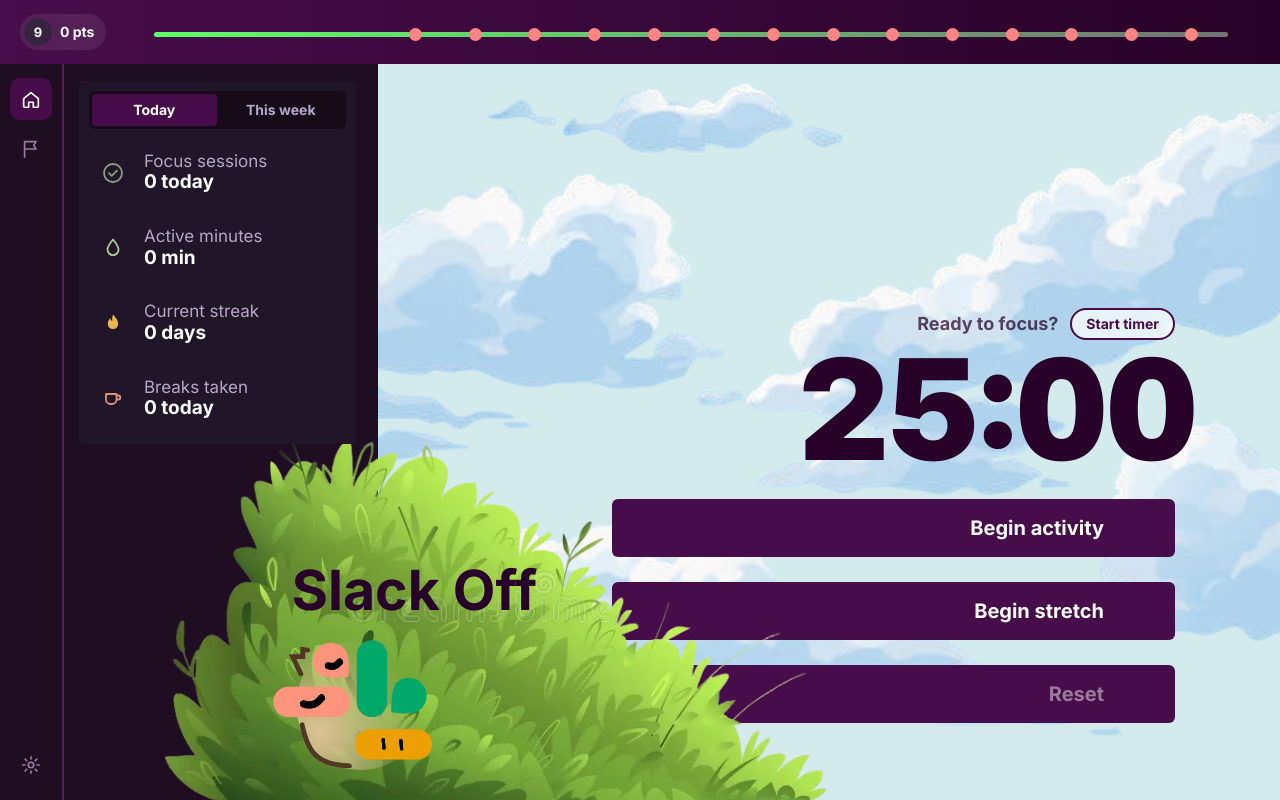
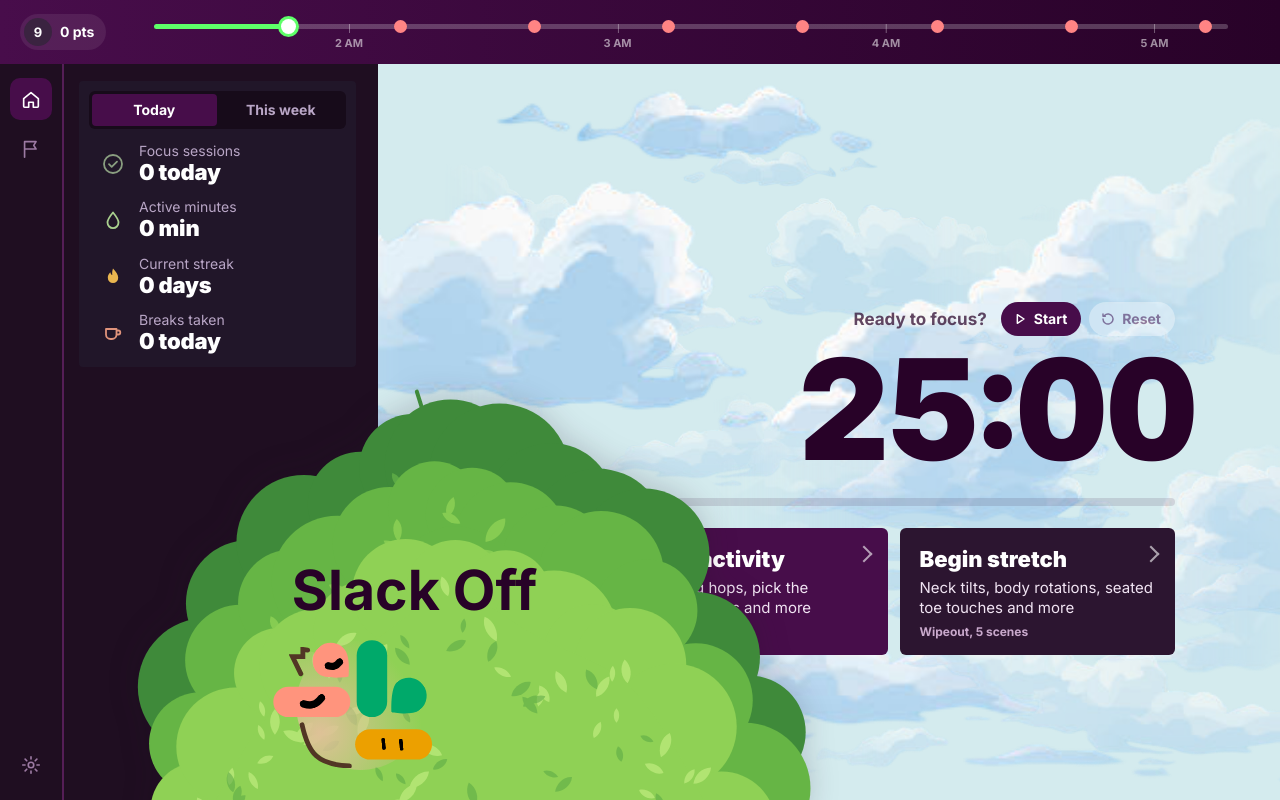
Before and after one commit to elphoun/HW13, a React (Vite) app in the folder slackoff-web/app/: page / in a window 1280 px wide. Built offline with nearby package versions, Linux system fonts and the light colour scheme.

Commit message:
changes to landing page

```diff
--- /dev/null
+++ b/slackoff-web/app/src/components/CloudSky.tsx
@@ -0,0 +1,15 @@
+import clouds from '../assets/home/clouds.png';
+
+/**
+ * Drifting cloud backdrop: the big cloud bank sways slowly, and two smaller copies sail right to left at different
+ * speeds and heights for depth. Pure CSS animation; it stops for people who prefer reduced motion.
+ */
+export function CloudSky({ className = '' }: { className?: string }) {
+  return (
+    <div className={`cloud-sky ${className}`} aria-hidden>
+      <img className="cs-far" src={clouds} alt="" />
+      <img className="cs-bank" src={clouds} alt="" />
+      <img className="cs-near" src={clouds} alt="" />
+    </div>
+  );
+}
--- a/slackoff-web/app/src/components/TopBar.tsx
+++ b/slackoff-web/app/src/components/TopBar.tsx
@@ -3,7 +3,7 @@ import { useApp } from '../state/AppState';
 import { useTimer } from '../state/TimerContext';
 import breakDot from '../assets/home/break-dot.svg';
 
-const HOUR = 3_600_000, SPAN_H = 9;
+const HOUR = 3_600_000, LOOKBACK = 0.5 * HOUR, SPAN = 4 * HOUR;   // the bar shows 30 min ago to 3.5 h ahead
 const clockTime = (t: number) => new Date(t).toLocaleTimeString([], { hour: 'numeric', minute: '2-digit' });
 const ordinal = (n: number) => { const s = ['th', 'st', 'nd', 'rd'], v = n % 100; return n + (s[(v - 20) % 10] || s[v] || s[0]); };
 
@@ -14,20 +14,22 @@ export function useUpcomingBreaks() {
   const [, tick] = useState(0);
   useEffect(() => { const i = setInterval(() => tick(n => n + 1), 15_000); return () => clearInterval(i); }, []);
   const now = Date.now();
-  const s = new Date(now); s.setMinutes(0, 0, 0);
-  const start = s.getTime() - HOUR, end = start + SPAN_H * HOUR;
+  const start = now - LOOKBACK, end = start + SPAN;
   const { workSeconds, exerciseSeconds, autoCycle } = data.settings;
   const work = workSeconds * 1000, brk = exerciseSeconds * 1000;
   const first = t.status === 'running' ? t.endAt : t.status === 'paused' ? now + t.remainingMs : now + work;
   const breaks: number[] = [];
   for (let b = first; b < end && breaks.length < 400; b += work + brk) { breaks.push(b); if (!autoCycle) break; }
-  return { breaks, pct: (ts: number) => ((ts - start) / (end - start)) * 100 };
+  const hours: number[] = [];
+  for (let h = Math.ceil(start / HOUR) * HOUR; h < end; h += HOUR) hours.push(h);
+  return { breaks, hours, now, pct: (ts: number) => ((ts - start) / (end - start)) * 100 };
 }
 
-/** Top bar: your weekly rank on the left, a track with a dot for every upcoming break. */
+/** Top bar: your weekly rank on the left, then the next few hours with a dot for every upcoming break. */
 export function TopBar({ onShowWeek }: { onShowWeek: () => void }) {
   const { leaderboard, stats } = useApp();
-  const { breaks, pct } = useUpcomingBreaks();
+  const { breaks, hours, now, pct } = useUpcomingBreaks();
+  const hourLabel = (h: number) => new Date(h).toLocaleTimeString([], { hour: 'numeric' });
   const rank = leaderboard.find(r => r.you)?.rank ?? 0;
 
   return (
@@ -37,7 +39,10 @@ export function TopBar({ onShowWeek }: { onShowWeek: () => void }) {
         <span className={`tb-rank-num r${rank}`}>{rank}</span>
         <span className="tb-rank-pts">{stats.weeklyPoints} pts</span>
       </button>
-      <div className="tb-track" role="img" aria-label={breaks.length ? `Breaks at ${breaks.map(clockTime).join(', ')}` : 'No breaks scheduled'}>
+      <div className="tb-track" role="img" aria-label={breaks.length ? `Breaks at ${breaks.map(clockTime).join(', ')}` : 'No breaks scheduled'}
+        style={{ ['--now' as string]: `${pct(now)}%` }}>
+        {hours.map(h => <span key={h} className="tb-hour" style={{ left: `${pct(h)}%` }}>{hourLabel(h)}</span>)}
+        <span className="tb-now" title={`Now, ${clockTime(now)}`} />
         {breaks.map((b, i) => (
           <span key={i} className="tb-dot" style={{ left: `${pct(b)}%` }}>
             <img src={breakDot} alt="" />
--- a/slackoff-web/app/src/pages/Adventures.tsx
+++ b/slackoff-web/app/src/pages/Adventures.tsx
@@ -2,7 +2,7 @@ import { useState } from 'react';
 import { useApp } from '../state/AppState';
 import { STORIES, type Story } from '../data/stories';
 import { StoryPlayer } from '../components/StoryPlayer';
-import clouds from '../assets/home/clouds.png';
+import { CloudSky } from '../components/CloudSky';
 
 /** Rolling hill behind the menu (the dashed mound in the sketch). */
 const Hill = () => (
@@ -30,7 +30,7 @@ export function Adventures({ goHome }: { goHome: () => void }) {
 
   return (
     <main className="wipeout">
-      <img className="wo-clouds" src={clouds} alt="" />
+      <CloudSky />
       <Hill />
       <div className="wo-menu">
         <h1 className="wo-title">Begin your adventure</h1>
--- a/slackoff-web/app/src/pages/Home.tsx
+++ b/slackoff-web/app/src/pages/Home.tsx
@@ -7,25 +7,45 @@ import { useApp } from '../state/AppState';
 import { fmtClock } from '../lib/dates';
 import { permission } from '../lib/notify';
 import { storyById } from '../data/stories';
+import { exerciseById } from '../data/exercises';
 import type { BreakType } from '../types';
-import clouds from '../assets/home/clouds.png';
-import bush from '../assets/home/bush.png';
+import { CloudSky } from '../components/CloudSky';
+import bush from '../assets/home/bush.svg';
 
 const DESIGN_H = 918;   // height of the home area in the Figma frame
 const clockTime = (t: number) => new Date(t).toLocaleTimeString([], { hour: 'numeric', minute: '2-digit' });
 
-/** One line above the clock: what the focus timer is doing, plus the control for it. */
+const Icon = ({ d }: { d: string }) => <svg viewBox="0 0 24 24" width="16" height="16" fill="none" stroke="currentColor" strokeWidth="2.2" strokeLinecap="round" strokeLinejoin="round" aria-hidden><path d={d} /></svg>;
+const PLAY = 'M8 5.5v13l10-6.5z', PAUSE = 'M9 5.5v13M15 5.5v13', RESET = 'M4.5 12a7.5 7.5 0 1 0 2.2-5.3M4.5 4.5v3.5H8';
+
+/** Above the clock: what the focus timer is doing, and its two controls. */
 function TimerStatus() {
   const t = useTimer();
   const { breaks } = useUpcomingBreaks();
-  const [text, action] = t.status === 'running' ? [`Next break at ${clockTime(breaks[0] ?? t.endAt)}`, { label: 'Pause', fn: t.pause }]
-    : t.status === 'paused' ? ['Focus timer paused', { label: 'Resume', fn: t.resume }]
-    : ['Ready to focus?', { label: 'Start timer', fn: t.start }];
+  const [text, action] = t.status === 'running' ? [`Next break at ${clockTime(breaks[0] ?? t.endAt)}`, { label: 'Pause', icon: PAUSE, fn: t.pause }]
+    : t.status === 'paused' ? ['Focus timer paused', { label: 'Resume', icon: PLAY, fn: t.resume }]
+    : ['Ready to focus?', { label: 'Start', icon: PLAY, fn: t.start }];
   return (
     <div className="home-status" aria-live="polite">
       <span>{text}</span>
-      <button className="home-status-btn" onClick={action.fn}>{action.label}</button>
+      <button className={`home-ctl${t.status === 'running' ? '' : ' strong'}`} onClick={action.fn}><Icon d={action.icon} />{action.label}</button>
+      <button className="home-ctl" onClick={t.reset} disabled={t.status === 'idle'} title="Reset the focus timer"><Icon d={RESET} />Reset</button>
     </div>
+  );
+}
+
+/** The two ways to take a break. Both play the same story; the card says which moves you'll get. */
+function BreakCard({ type, title, onClick }: { type: BreakType; title: string; onClick: () => void }) {
+  const { data } = useApp();
+  const story = storyById(data.settings.story);
+  const moves = [...new Set(story.scenes.map(sc => exerciseById(sc.moves[type].exerciseId)?.name).filter(Boolean))] as string[];
+  const preview = moves.slice(0, 3).join(', ').toLowerCase();
+  return (
+    <button className={`home-card ${type}`} onClick={onClick}>
+      <b>{title}</b>
+      <span>{preview.charAt(0).toUpperCase() + preview.slice(1)}{moves.length > 3 ? ' and more' : ''}</span>
+      <small>{story.name}, {story.scenes.length} scenes</small>
+    </button>
   );
 }
 
@@ -38,8 +58,6 @@ function ReminderPrompt() {
 
 export function Home({ tab, setTab, beginBreak, goAdventures }: { tab: SideTab; setTab: (t: SideTab) => void; beginBreak: (type: BreakType) => void; goAdventures: () => void }) {
   const t = useTimer();
-  const { data } = useApp();
-  const story = storyById(data.settings.story);
   // Shrink the bush + mascot on shorter screens so they don't cover the buttons.
   const ref = useRef<HTMLElement>(null);
   useEffect(() => {
@@ -49,14 +67,18 @@ export function Home({ tab, setTab, beginBreak, goAdventures }: { tab: SideTab;
   }, []);
   return (
     <main className="home" ref={ref}>
-      <img className="home-clouds" src={clouds} alt="" />
+      <CloudSky />
       <aside className="home-side"><StatsPanel tab={tab} setTab={setTab} /></aside>
       <div className={`home-timer is-${t.status}`}>
         <TimerStatus />
         <div className="home-clock" role="timer" aria-label={`${fmtClock(t.remainingNow)} remaining`}>{fmtClock(t.remainingNow)}</div>
-        <button className="home-btn" onClick={() => beginBreak('activity')} title={`Start an activity break: ${story.name}`}>Begin activity</button>
-        <button className="home-btn" onClick={() => beginBreak('stretch')} title={`Start a stretch break: ${story.name}`}>Begin stretch</button>
-        <button className="home-btn" onClick={t.reset} disabled={t.status === 'idle'}>Reset</button>
+        <div className="home-progress" role="progressbar" aria-label="Focus session progress" aria-valuemin={0} aria-valuemax={100} aria-valuenow={Math.round(t.progress * 100)}>
+          <i style={{ width: `${t.progress * 100}%` }} />
+        </div>
+        <div className="home-cards">
+          <BreakCard type="activity" title="Begin activity" onClick={() => beginBreak('activity')} />
+          <BreakCard type="stretch" title="Begin stretch" onClick={() => beginBreak('stretch')} />
+        </div>
         <ReminderPrompt />
       </div>
       <div className="home-bush">
--- a/slackoff-web/app/src/styles.css
+++ b/slackoff-web/app/src/styles.css
@@ -83,7 +83,6 @@ kbd { background: rgba(0, 0, 0, .12); border-radius: 6px; padding: 1px 7px; font
 
 /* ---------- wipeout: menu ("Begin your adventure" sketch) ---------- */
 .wipeout { position: relative; min-height: calc(100vh - var(--bar-h)); overflow: hidden; background: #d4ebee; display: flex; justify-content: center; }
-.wo-clouds { position: absolute; right: 0; top: -27px; width: 1133px; height: auto; pointer-events: none; -webkit-mask-image: linear-gradient(90deg, transparent, #000 30%); mask-image: linear-gradient(90deg, transparent, #000 30%); }
 .wo-hill { position: absolute; left: 0; right: 0; bottom: 0; width: 100%; height: 46%; pointer-events: none; }
 .wo-menu { position: relative; width: min(563px, 100% - 32px); padding: 64px 0 48px; display: flex; flex-direction: column; gap: 14px; }
 .wo-title { margin: 0 0 18px; text-align: center; color: #280228; font-size: clamp(34px, 4.4vw, 52px); font-weight: 900; line-height: 1.05; white-space: nowrap; letter-spacing: -.01em; }
@@ -165,7 +164,10 @@ kbd { background: rgba(0, 0, 0, .12); border-radius: 6px; padding: 1px 7px; font
 /* ---------- app shell: top bar + left rail (Figma "MacBook Pro 14' - 1") ---------- */
 .app { --bar-h: 64px; --rail-w: 64px; }
 .topbar { position: fixed; inset: 0 0 auto 0; z-index: 20; height: var(--bar-h); background: linear-gradient(90deg, #480d4b, #280228); }
-.tb-track { position: absolute; left: 154px; right: 52px; top: 32px; height: 5px; border-radius: 2.5px; background: linear-gradient(90deg, #5eff69, #737373); }
+.tb-track { position: absolute; left: 154px; right: 52px; top: 24px; height: 5px; border-radius: 2.5px; background: linear-gradient(90deg, #5eff69 var(--now, 0%), rgba(255, 255, 255, .22) var(--now, 0%)); }
+.tb-hour { position: absolute; top: 14px; transform: translateX(-50%); color: rgba(255, 255, 255, .55); font: 600 11px/1 Inter, system-ui, sans-serif; white-space: nowrap; pointer-events: none; }
+.tb-hour::before { content: ''; position: absolute; left: 50%; top: -14px; width: 1px; height: 9px; background: rgba(255, 255, 255, .35); }
+.tb-now { position: absolute; left: var(--now); top: -5px; width: 15px; height: 15px; margin-left: -7.5px; border-radius: 50%; background: #fff; box-shadow: 0 0 0 3px #5eff69; }
 .tb-dot { position: absolute; top: -4px; margin-left: -6.5px; }
 .rail { position: fixed; left: 0; top: var(--bar-h); bottom: 0; z-index: 20; width: var(--rail-w); background: #1f0e21; border-right: 2px solid #551e57; display: flex; flex-direction: column; align-items: center; gap: 8px; padding: 14px 0; }
 .rail-btn { width: 42px; height: 42px; border: 0; border-radius: 10px; background: transparent; color: #9c7aa3; display: grid; place-items: center; transition: background .15s, color .15s; }
@@ -177,35 +179,43 @@ kbd { background: rgba(0, 0, 0, .12); border-radius: 6px; padding: 1px 7px; font
 /* ---------- home ---------- */
 .home { position: relative; height: calc(100vh - var(--bar-h)); min-height: 640px; overflow: hidden; background: #d4ebee; font-family: Inter, system-ui, -apple-system, 'Segoe UI', sans-serif; }
 .home-side { position: absolute; left: 0; top: 0; bottom: 0; pointer-events: none; width: 314px; background: #1f0e21; padding: 17px 21px 0 15px; }
-.home-clouds { position: absolute; z-index: 0; right: 0; top: -27px; width: 1133px; height: 737px; pointer-events: none; }
 .stats-panel { width: 277px; background: #211629; border-radius: 4px; padding: 10px 10px 0; }
 .sp-tabs { display: grid; grid-template-columns: 1fr 1fr; gap: 2px; padding: 3px; border-radius: 6px; background: #170b1a; }
 .sp-tab { height: 32px; border: 0; border-radius: 4px; background: transparent; color: #b9a6c6; font: 600 14px/1 Inter, system-ui, sans-serif; transition: background .15s, color .15s; }
 .sp-tab:hover { color: #fff; }
 .sp-tab[aria-selected="true"] { background: #470d4a; color: #fff; }
-.sp-body { min-height: 312px; padding: 22px 6px 24px; }
-.sp-list { list-style: none; margin: 0; padding: 0 0 0 6px; display: flex; flex-direction: column; gap: 32px; }
-.sp-row { display: flex; align-items: center; gap: 19px; }
+.sp-body { padding: 14px 6px 12px; }
+.sp-list { list-style: none; margin: 0; padding: 0 0 0 6px; display: flex; flex-direction: column; gap: 14px; }
+.sp-row { display: flex; align-items: center; gap: 14px; }
 .sp-icon { flex: none; width: 24px; height: 24px; }
-.sp-text { display: flex; flex-direction: column; line-height: 1.2; }
-.sp-label { color: #b9a6c6; font-size: 17px; }
-.sp-value { color: #fff; font-size: 19px; font-weight: 700; }
-.home-timer { position: absolute; z-index: 3; right: 105px; top: 35.3%; width: 563px; display: flex; flex-direction: column; gap: 25px; }
+.sp-text { display: flex; flex-direction: column; gap: 1px; line-height: 1.15; }
+.sp-label { color: #b9a6c6; font-size: 14px; }
+.sp-value { color: #fff; font-size: 22px; font-weight: 800; letter-spacing: -.01em; }
+.home-timer { position: absolute; z-index: 3; right: 105px; top: 35.3%; width: 563px; display: flex; flex-direction: column; gap: 18px; }
 .home-timer { pointer-events: none; } .home-timer > * { pointer-events: auto; }
-.home-status { position: absolute; right: 0; top: -16px; display: flex; align-items: center; gap: 12px; color: #280228; font-size: 18px; font-weight: 700; }
-.home-status > span { opacity: .72; }
-.home-status-btn { height: 32px; padding: 0 14px; border: 2px solid #470d4a; border-radius: 16px; background: rgba(255, 255, 255, .7); color: #470d4a; font: 700 14px/1 Inter, system-ui, sans-serif; transition: background .15s, color .15s; }
-.home-status-btn:hover { background: #470d4a; color: #fff; }
+.home-status { position: absolute; right: 0; top: -22px; display: flex; align-items: center; gap: 8px; color: #280228; font-size: 17px; font-weight: 700; }
+.home-status > span { opacity: .72; margin-right: 6px; }
+.home-ctl { display: inline-flex; align-items: center; gap: 6px; height: 34px; padding: 0 14px 0 11px; border: 0; border-radius: 17px; background: rgba(255, 255, 255, .75); color: #470d4a; font: 700 14px/1 Inter, system-ui, sans-serif; transition: background .15s, color .15s; }
+.home-ctl:hover:not(:disabled) { background: #fff; }
+.home-ctl.strong { background: #470d4a; color: #fff; } .home-ctl.strong:hover { background: #5a1460; }
+.home-ctl:disabled { opacity: .5; }
 .home-remind { align-self: flex-end; margin-top: -10px; border: 0; background: none; padding: 4px 0; color: #280228; font: 700 15px/1 Inter, system-ui, sans-serif; text-decoration: underline; text-underline-offset: 3px; }
 .home-remind:hover { color: #470d4a; }
-.home-clock { align-self: flex-end; margin: 0 -22px -19.5px 0; color: #280228; font-size: 140px; font-weight: 900; line-height: normal; font-variant-numeric: tabular-nums; }
-.home-btn { height: 58px; border: 0; border-radius: 6px; background: #470d4a; color: #fff; font-family: inherit; font-size: 20px; font-weight: 700; text-align: right; padding: 0 71px 0 0; transition: background .15s, transform .1s; }
-.home-btn:hover:not(:disabled) { background: #5a1460; }
-.home-btn:active:not(:disabled) { transform: translateY(2px); }
-.home-btn:disabled { opacity: 1; background: #470d4a; color: rgba(255, 255, 255, .45); }
-.home-btn:focus-visible, .sp-tab:focus-visible, .rail-btn:focus-visible, .tb-rank:focus-visible, .lb-link:focus-visible, .home-mascot-btn:focus-visible { outline: 3px solid #5eff69; outline-offset: 2px; }
-.home-bush { position: absolute; z-index: 3; left: 61px; bottom: calc(-69px * var(--home-scale, 1)); width: 905px; height: 645px; pointer-events: none; transform: scale(var(--home-scale, 1)); transform-origin: 0 100%; }
-.home-bush-img { position: absolute; inset: 0; width: 100%; height: 100%; object-fit: cover; }
+.home-clock { align-self: flex-end; margin: 0 -22px -14px 0; color: #280228; font-size: 140px; font-weight: 900; line-height: normal; font-variant-numeric: tabular-nums; }
+.home-progress { height: 8px; border-radius: 4px; background: rgba(40, 2, 40, .12); overflow: hidden; }
+.home-progress i { display: block; height: 100%; border-radius: 4px; background: #470d4a; transition: width .4s linear; }
+.home-cards { display: grid; grid-template-columns: 1fr 1fr; gap: 12px; margin-top: 4px; }
+.home-card { position: relative; display: flex; flex-direction: column; align-items: flex-start; gap: 6px; min-height: 124px; padding: 18px 20px 16px; border: 0; border-radius: 6px; background: #470d4a; color: #fff; font-family: inherit; text-align: left; overflow: hidden; transition: background .15s, transform .1s; }
+.home-card::after { content: ''; position: absolute; right: 18px; top: 20px; width: 10px; height: 10px; border-top: 2.5px solid currentColor; border-right: 2.5px solid currentColor; transform: rotate(45deg); opacity: .6; transition: transform .15s, opacity .15s; }
+.home-card:hover { background: #5a1460; } .home-card:hover::after { transform: translateX(3px) rotate(45deg); opacity: 1; }
+.home-card:active { transform: translateY(2px); }
+.home-card b { font-size: 22px; font-weight: 800; }
+.home-card span { font-size: 15px; line-height: 1.35; color: #f1e4f3; }
+.home-card small { margin-top: auto; font-size: 12px; font-weight: 600; color: #c9a9cc; }
+.home-card.stretch { background: #2c1530; } .home-card.stretch:hover { background: #3d1d42; }
+.home-card:focus-visible, .home-ctl:focus-visible, .sp-tab:focus-visible, .rail-btn:focus-visible, .tb-rank:focus-visible, .lb-link:focus-visible, .home-mascot-btn:focus-visible { outline: 3px solid #5eff69; outline-offset: 2px; }
+.home-bush { position: absolute; z-index: 4; left: 61px; bottom: calc(-69px * var(--home-scale, 1)); width: 905px; height: 645px; pointer-events: none; transform: scale(var(--home-scale, 1)); transform-origin: 0 100%; }
+.home-bush-img { position: absolute; inset: 0; width: 100%; height: 100%; filter: drop-shadow(0 -6px 18px rgba(31, 14, 33, .18)); }
 .home-title { position: absolute; left: 208px; top: 272px; margin: 0; color: #280228; font-size: 69px; font-weight: 700; line-height: normal; white-space: nowrap; }
 .home-mascot { position: absolute; left: 185px; top: 370px; width: 201px; height: 169px; }
 .hm { position: absolute; display: block; max-width: none; }
@@ -234,10 +244,9 @@ kbd { background: rgba(0, 0, 0, .12); border-radius: 6px; padding: 1px 7px; font
   .app-body { padding-bottom: 60px; }
   .tb-track { left: 24px; right: 24px; }
   .home { height: auto; min-height: calc(100vh - var(--bar-h) - 60px); display: flex; flex-direction: column; padding-bottom: 360px; }
-  .home-clouds { width: 100%; height: auto; top: 0; }
-  .home-timer { position: relative; inset: auto; width: auto; margin: 32px 16px 24px; gap: 16px; }
+    .home-timer { position: relative; inset: auto; width: auto; margin: 32px 16px 24px; gap: 16px; }
   .home-clock { align-self: center; margin: 0; font-size: clamp(72px, 22vw, 120px); }
-  .home-btn { text-align: center; padding: 0 16px; }
+  .home-cards { grid-template-columns: 1fr; } .home-card { min-height: 0; }
   .home-side { position: relative; z-index: 4; width: auto; margin: 0 16px; padding: 0; background: none; }
   .home-bush { left: 50%; transform: translateX(-50%) scale(.6); transform-origin: 50% 100%; bottom: -40px; }
   .home-timer { top: auto; }
@@ -255,7 +264,8 @@ kbd { background: rgba(0, 0, 0, .12); border-radius: 6px; padding: 1px 7px; font
 .tb-dot:hover .tb-tip { opacity: 1; }
 
 /* sidebar: this week's leaderboard */
-.home-side .stats-panel { pointer-events: auto; position: relative; z-index: 5; }
+.home-side .stats-panel { pointer-events: auto; position: relative; z-index: 2; }
+.lb { padding-bottom: 4px; }
 .lb-list { list-style: none; margin: 0; padding: 0; display: flex; flex-direction: column; gap: 4px; }
 .lb-row { display: flex; align-items: center; gap: 10px; height: 40px; padding: 0 8px; border-radius: 6px; color: #e9dff0; font-size: 15px; }
 .lb-row.me { background: #470d4a; color: #fff; font-weight: 700; }
@@ -280,3 +290,15 @@ kbd { background: rgba(0, 0, 0, .12); border-radius: 6px; padding: 1px 7px; font
   .home-status { position: static; justify-content: center; } .home-remind { align-self: center; }
   .home-side .stats-panel { width: auto; }
 }
+
+/* ---------- drifting clouds ---------- */
+.cloud-sky { position: absolute; inset: 0; overflow: hidden; pointer-events: none; z-index: 0; }
+.cloud-sky img { position: absolute; display: block; max-width: none; -webkit-mask-image: linear-gradient(90deg, transparent, #000 22%, #000 78%, transparent); mask-image: linear-gradient(90deg, transparent, #000 22%, #000 78%, transparent); }
+.cs-bank { right: -60px; top: -27px; width: 1200px; animation: cs-sway 46s ease-in-out infinite alternate; }
+.cs-far { top: 8%; width: 620px; opacity: .45; transform: scaleX(-1); animation: cs-sail 150s linear infinite; animation-delay: -60s; }
+.cs-near { top: 30%; width: 820px; opacity: .55; animation: cs-sail 95s linear infinite; animation-delay: -20s; }
+@keyframes cs-sway { from { transform: translateX(0); } to { transform: translateX(-140px); } }
+@keyframes cs-sail { from { left: 100%; } to { left: -900px; } }
+.cs-far { animation-name: cs-sail-flip; }
+@keyframes cs-sail-flip { from { left: 100%; transform: scaleX(-1); } to { left: -700px; transform: scaleX(-1); } }
+@media (prefers-reduced-motion: reduce) { .cloud-sky img { animation: none !important; } .cs-far, .cs-near { display: none; } }
```
Also changed, not shown: slackoff-web/app/src/assets/home/bush.png (deleted), slackoff-web/app/src/assets/home/bush.svg (added).
